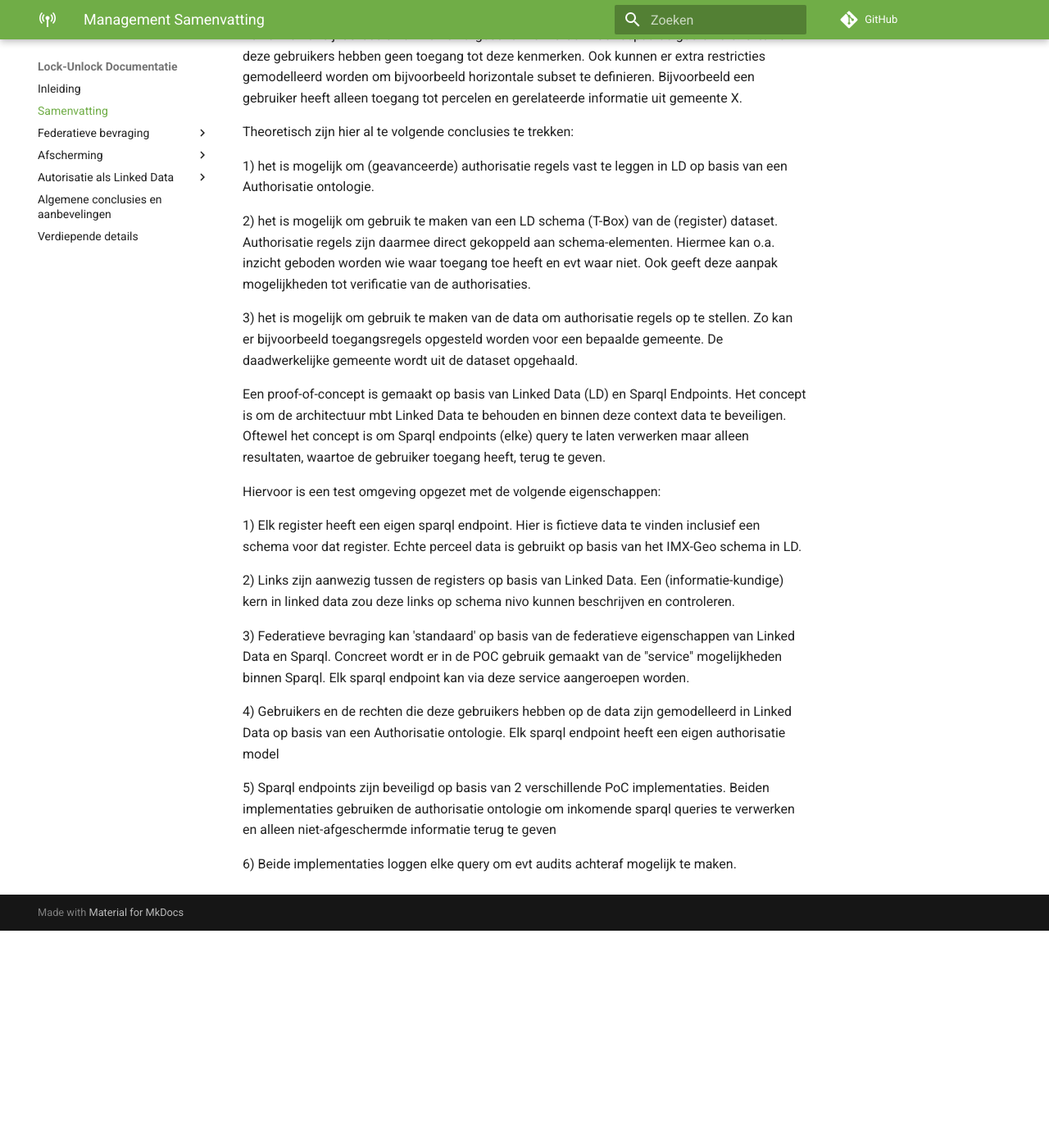
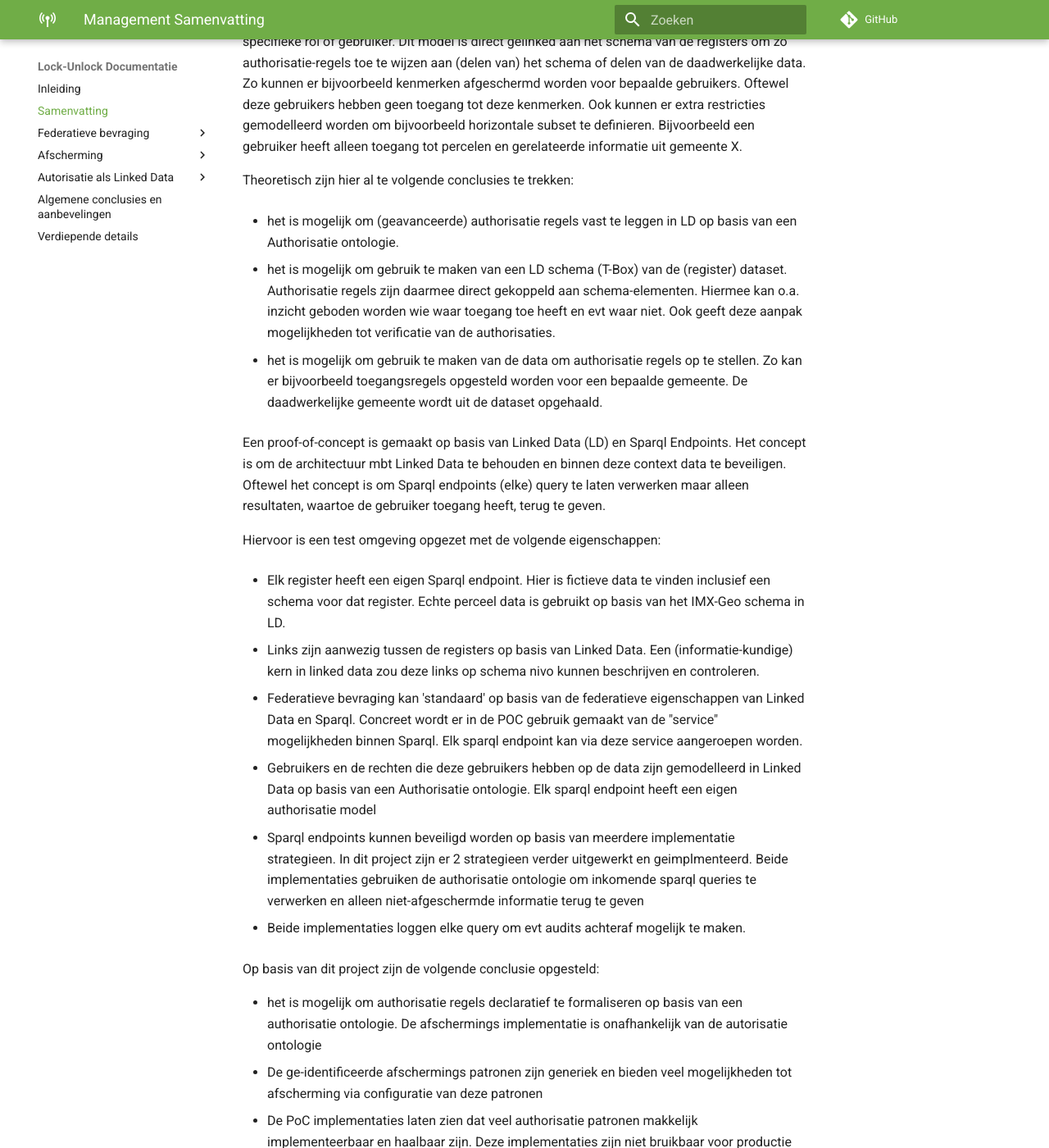
Before and after one commit to kadaster-labs/lock-unlock-docs, an MkDocs documentation site: the page built from docs/samenvatting.md, in a window 1280 px wide and 1400 px high, scrolled down 957 px. Shown: the whole window at 82% size. Built offline with MkDocs 1.6.1 and Material for MkDocs 9.7.7, drawn with Linux system fonts in a browser that asks for light colours; comment, search, counter and statistics services are not loaded; before the commit the page ends 2092 px from its top, so only the background shows below that; some of the changed text lies outside the part shown.

Commit message:
samenvatting 0.6

```diff
--- a/docs/samenvatting.md
+++ b/docs/samenvatting.md
@@ -4,11 +4,13 @@
 
 Dit project heeft onderzocht hoe data afgeschermd kan worden binnen een federtatief stelsel van registers. Hiervoor zijn toegangs-concepten ge-identiceerd zoals:
 
-1) verticale subsets            : objecten en/of kenmerken en/of relaties zijn afgeschermd
+* verticale subsets            : objecten en/of kenmerken en/of relaties zijn afgeschermd
 
-2) horizontale subsets          : delen van de data zijn afgeschermd, waar je wel toegang toe hebt is volledig en dus niet verticall afgeschermd. Denk hierbij aan volledig toegang tot eigen data maar minder toegang tot data van anderen.
+* horizontale subsets          : delen van de data zijn afgeschermd, waar je wel toegang toe hebt is volledig en dus niet verticall afgeschermd. Denk hierbij aan volledig toegang tot eigen data maar minder toegang tot data van anderen.
 
-3) afscherming relatie-richting : bijv zoeken op persoon mag niet maar opvragen bestuurder van een bedrijf mag wel
+* afscherming relatie-richting : bijv zoeken op persoon mag niet maar opvragen bestuurder van een bedrijf mag wel.
+
+* aggregatie mogelijkheden.  Aggregeren van data mag wel onder bepaalde voorwaarden. Denk bijvoorbeeld het opvragen van huisprijs ontwikkelingen of gemiddelde prijzen per gebied.
 
 
 ![Infographic](images/infographic.png)
@@ -18,25 +20,42 @@
 
 Theoretisch zijn hier al te volgende conclusies te trekken:
 
-1) het is mogelijk om (geavanceerde) authorisatie regels vast te leggen in LD op basis van een Authorisatie ontologie.
+* het is mogelijk om (geavanceerde) authorisatie regels vast te leggen in LD op basis van een Authorisatie ontologie.
 
-2) het is mogelijk om gebruik te maken van een LD schema (T-Box) van de (register) dataset. Authorisatie regels zijn daarmee direct gekoppeld aan schema-elementen. Hiermee kan o.a. inzicht geboden worden wie waar toegang toe heeft en evt waar niet. Ook geeft deze aanpak mogelijkheden tot verificatie van de authorisaties.
+* het is mogelijk om gebruik te maken van een LD schema (T-Box) van de (register) dataset. Authorisatie regels zijn daarmee direct gekoppeld aan schema-elementen. Hiermee kan o.a. inzicht geboden worden wie waar toegang toe heeft en evt waar niet. Ook geeft deze aanpak mogelijkheden tot verificatie van de authorisaties.
 
-3) het is mogelijk om gebruik te maken van de data om authorisatie regels op te stellen. Zo kan er bijvoorbeeld toegangsregels opgesteld worden voor een bepaalde gemeente. De daadwerkelijke gemeente wordt uit de dataset opgehaald.
+* het is mogelijk om gebruik te maken van de data om authorisatie regels op te stellen. Zo kan er bijvoorbeeld toegangsregels opgesteld worden voor een bepaalde gemeente. De daadwerkelijke gemeente wordt uit de dataset opgehaald.
 
 
 Een proof-of-concept is gemaakt op basis van Linked Data (LD) en Sparql Endpoints. Het concept is om de architectuur mbt Linked Data te behouden en binnen deze context data te beveiligen. Oftewel het concept is om Sparql endpoints (elke) query te laten verwerken maar alleen resultaten, waartoe de gebruiker toegang heeft, terug te geven.
 
 Hiervoor is een test omgeving opgezet met de volgende eigenschappen:
 
-1) Elk register heeft een eigen sparql endpoint. Hier is fictieve data te vinden inclusief een schema voor dat register. Echte perceel data is gebruikt op basis van het IMX-Geo schema in LD.
+* Elk register heeft een eigen Sparql endpoint. Hier is fictieve data te vinden inclusief een schema voor dat register. Echte perceel data is gebruikt op basis van het IMX-Geo schema in LD.
 
-2) Links zijn aanwezig tussen de registers op basis van Linked Data. Een (informatie-kundige) kern in linked data zou deze links op schema nivo kunnen beschrijven en controleren.
+* Links zijn aanwezig tussen de registers op basis van Linked Data. Een (informatie-kundige) kern in linked data zou deze links op schema nivo kunnen beschrijven en controleren.
 
-3) Federatieve bevraging kan 'standaard' op basis van de federatieve eigenschappen van Linked Data en Sparql. Concreet wordt er in de POC gebruik gemaakt van de "service" mogelijkheden binnen Sparql. Elk sparql endpoint kan via deze service aangeroepen worden.
+* Federatieve bevraging kan 'standaard' op basis van de federatieve eigenschappen van Linked Data en Sparql. Concreet wordt er in de POC gebruik gemaakt van de "service" mogelijkheden binnen Sparql. Elk sparql endpoint kan via deze service aangeroepen worden.
 
-4) Gebruikers en de rechten die deze gebruikers hebben op de data zijn gemodelleerd in Linked Data op basis van een Authorisatie ontologie. Elk sparql endpoint heeft een eigen authorisatie model
+* Gebruikers en de rechten die deze gebruikers hebben op de data zijn gemodelleerd in Linked Data op basis van een Authorisatie ontologie. Elk sparql endpoint heeft een eigen authorisatie model
 
-5) Sparql endpoints zijn beveiligd op basis van 2 verschillende PoC implementaties. Beiden implementaties gebruiken de authorisatie ontologie om inkomende sparql queries te verwerken en alleen niet-afgeschermde informatie terug te geven
+* Sparql endpoints kunnen beveiligd worden op basis van meerdere implementatie strategieen. In dit project zijn er 2 strategieen verder uitgewerkt en geimplmenteerd. Beide implementaties gebruiken de authorisatie ontologie om inkomende sparql queries te verwerken en alleen niet-afgeschermde informatie terug te geven
 
-6) Beide implementaties loggen elke query om evt audits achteraf mogelijk te maken.
+* Beide implementaties loggen elke query om evt audits achteraf mogelijk te maken.
+
+Op basis van dit project zijn de volgende conclusie opgesteld:
+
+* het is mogelijk om authorisatie regels declaratief te formaliseren op basis van een authorisatie ontologie. De afschermings implementatie is onafhankelijk van de autorisatie ontologie
+* De ge-identificeerde afschermings patronen zijn generiek en bieden veel mogelijkheden tot afscherming via configuratie van deze patronen
+* De PoC implementaties laten zien dat veel authorisatie patronen makkelijk implementeerbaar en haalbaar zijn. Deze implementaties zijn niet bruikbaar voor productie en evt problemen mbt veiligheid en schaalbaarheid zijn niet onderzocht.
+* federatief bevragen van meerdere registers werkt op basis van standaard Linked Data techniek. Schaalbaarheid en performance hiervan zijn nog onduidelijk.
+* Fictieve data van gekoppelde register in Linked Data is makkelijk te realiseren.
+
+De volgende aanbevelingen kunnen gemaakt worden:
+
+* Authorisatie ontologie moet verder uitgewerkt worden
+* Waterdichtheid van de beveiliging moet aantoonbaar gemaakt kunnen worden
+* Meer grip op federatieve/locked-unlocked performance
+* Richting's patroon kan worden uitgewerkt of worden geimplementeerd
+* Relaties tussen de registers moeten gestandardiseerd worden opdat je hierop kunt bouwen en vertrouwen. In de linked data wereld zou je een 'upper' ontologie kunnen definieren om de relaties tussen de registers te formaliseren. Daarna zouden (gelijke) functionele zaken gestandardiseerd kunenn worden. Denk aan "ID"'s en versie beheer en meta-data van registers in LD.
+* Samenwerking met andere registerhouders om de adoptie van LD en bijbehorende beveiligingen te bespoedigen
```
